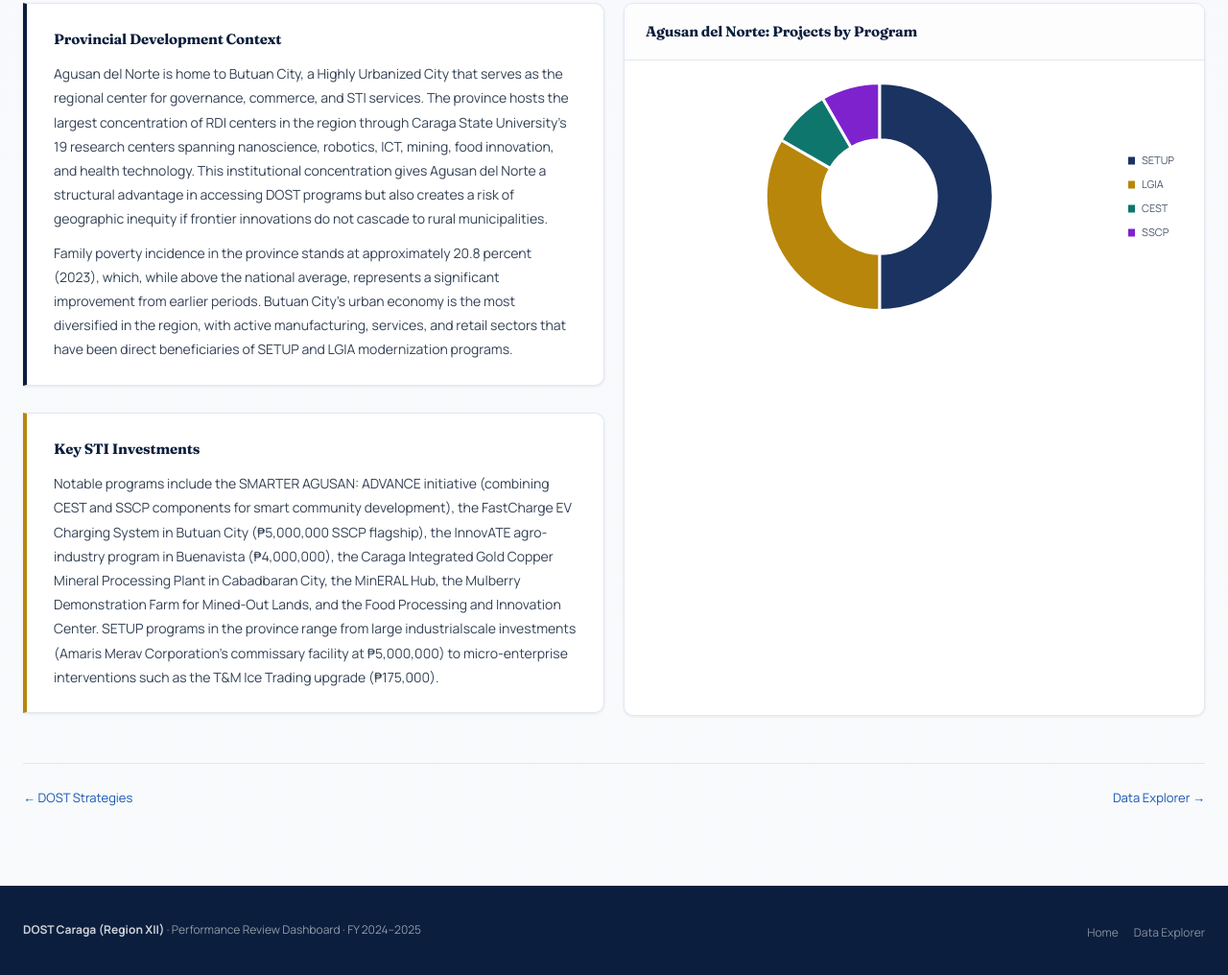
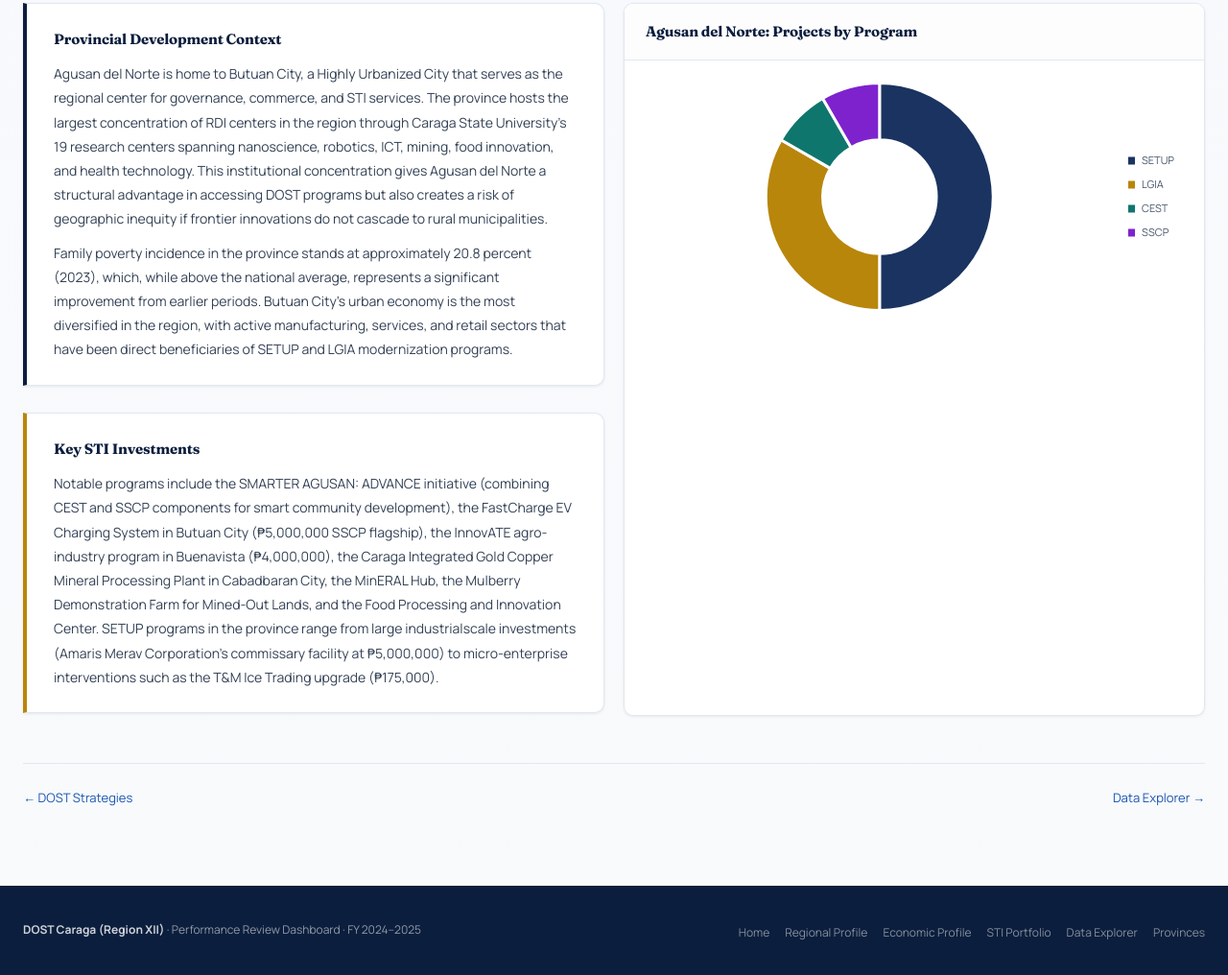
Before and after one commit to Cryt12/caraga-wesbite-sirn, a plain HTML site: page provinces.html in a window 1280 px wide. Shown: the part 795-1811 px from the top of the page at 96% size. Drawn offline with nearby package versions, Linux system fonts and the light colour scheme; a script that the page names is missing.

Commit message:
update navigation uniformity in footer

```diff
--- a/js/data.js
+++ b/js/data.js
@@ -383,9 +383,10 @@ function buildFooter() {
     <ul class="footer-links">
       <li><a href="index.html">Home</a></li>
       <li><a href="region-profile.html">Regional Profile</a></li>
-      <li><a href="economic-profile.html">Economy</a></li>
+      <li><a href="economic-profile.html">Economic Profile</a></li>
       <li><a href="sti-portfolio.html">STI Portfolio</a></li>
       <li><a href="data-explorer.html">Data Explorer</a></li>
+      <li><a href="provinces.html">Provinces</a></li>
     </ul>
   </div>
 </footer>`;
--- a/provinces.html
+++ b/provinces.html
@@ -224,7 +224,14 @@
 <footer class="site-footer">
   <div class="footer-inner">
     <div class="footer-left"><strong>DOST Caraga (Region XII)</strong> · Performance Review Dashboard · FY 2024–2025</div>
-    <ul class="footer-links"><li><a href="index.html">Home</a></li><li><a href="data-explorer.html">Data Explorer</a></li></ul>
+        <ul class="footer-links">
+      <li><a href="index.html">Home</a></li>
+      <li><a href="region-profile.html">Regional Profile</a></li>
+      <li><a href="economic-profile.html">Economic Profile</a></li>
+      <li><a href="sti-portfolio.html">STI Portfolio</a></li>
+      <li><a href="data-explorer.html">Data Explorer</a></li>
+      <li><a href="provinces.html">Provinces</a></li>
+    </ul>
   </div>
 </footer>
 
```
Also changed, not shown: data-explorer.html (+8 -1 lines), economic-profile.html (+7 -3 lines), framework-fame.html (+8 -1 lines), framework-fourpillar.html (+8 -1 lines), framework-horizon.html (+8 -1 lines), framework-pbbm.html (+8 -1 lines), framework-sdg.html (+8 -1 lines), framework-strategies.html (+8 -1 lines), index.html (+3 -2 lines), region-profile.html (+7 -3 lines), sti-portfolio.html (+8 -1 lines).
